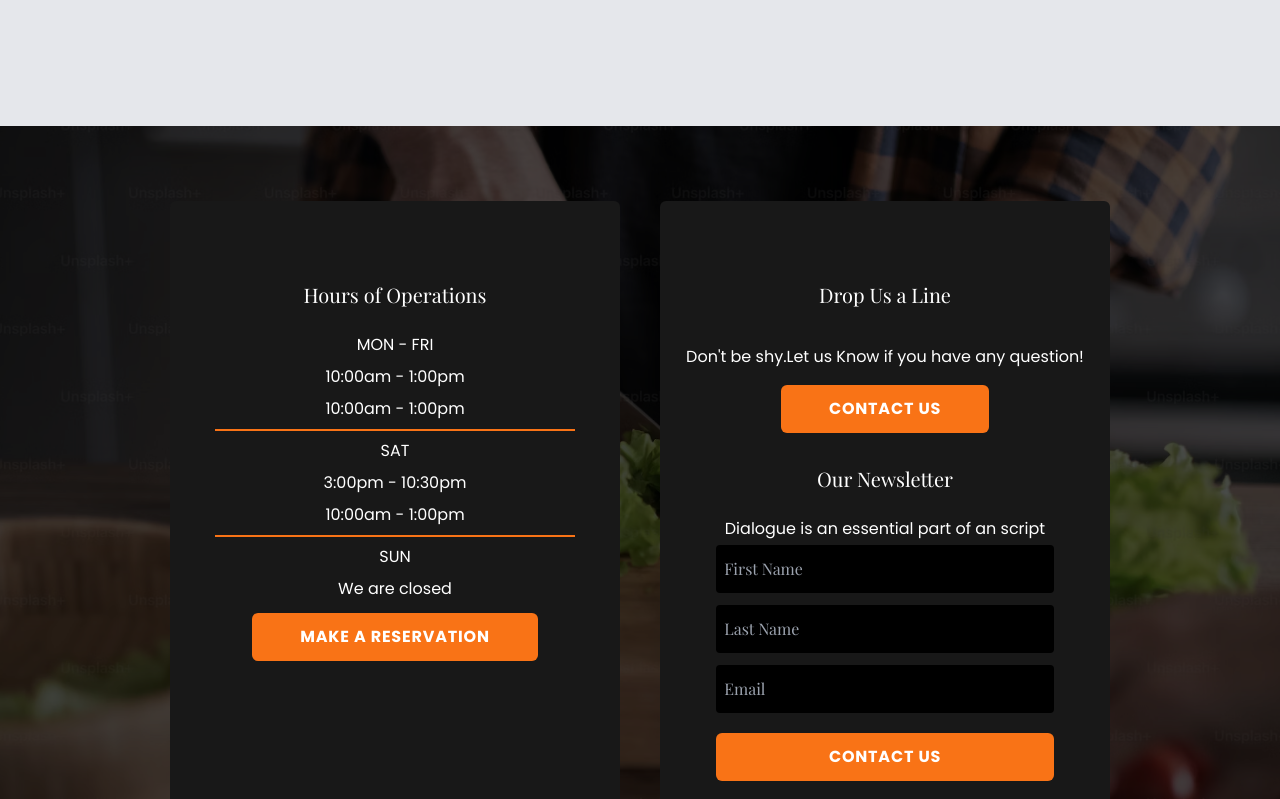
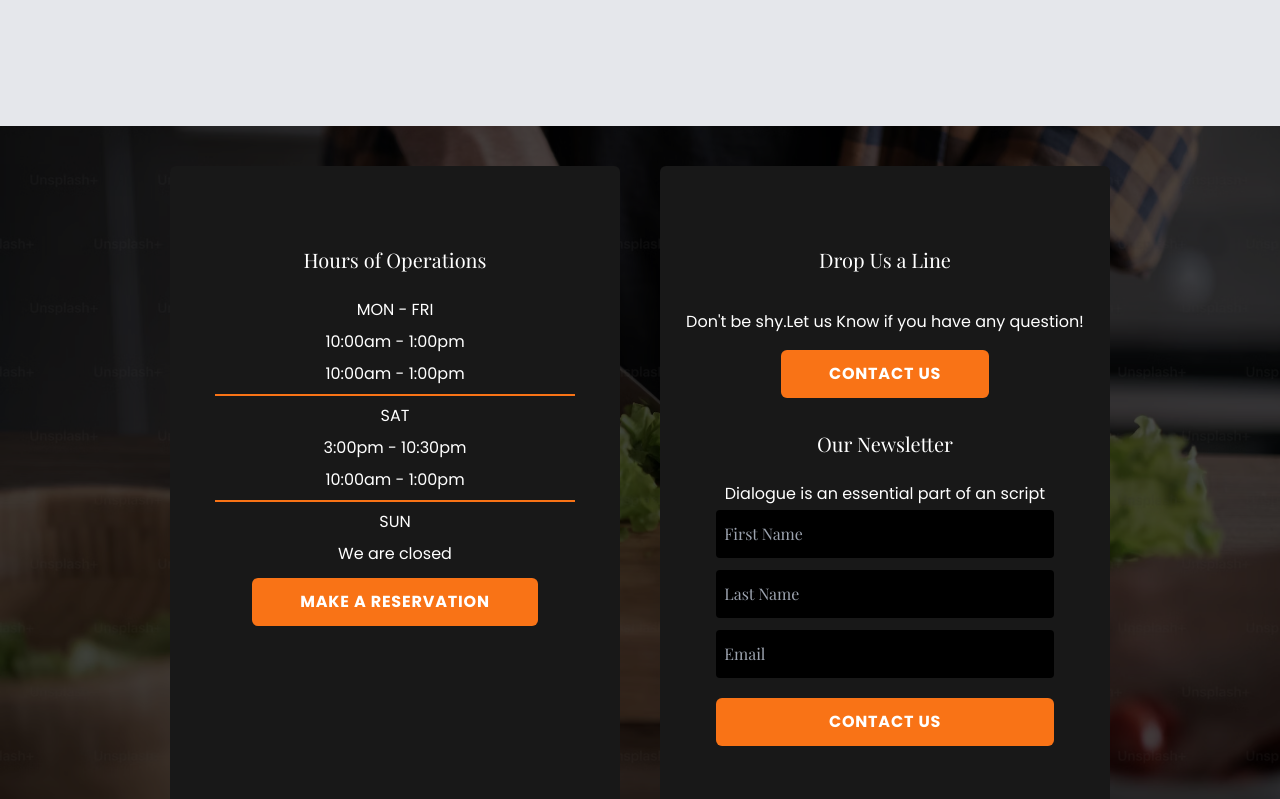
Before and after one commit to Sameerkhan344/Mxpertz-sameer, a React (Create React App) app: page / in a window 1280 px wide. Shown: the part 5701-6500 px from the top of the page. Built offline with nearby package versions, Linux system fonts and the light colour scheme.

Commit message:
first commit

```diff
--- a/src/components/Contact.js
+++ b/src/components/Contact.js
@@ -7,8 +7,8 @@ import { FaGooglePlusG } from "react-icons/fa";
 const Contact = () => {
   return (
     <>
-      <div className="relative min-h-screen  bg-[url('../public/Assets/hero.avif')] bg-cover bg-center bg-no-repeat w-full bg-black-900 text-white overflow-hidden">
-        <div className="min-h-screen bg-black/70 flex items-center justify-center gap-32 max-md:gap-10 max-md:flex-col max-md:py-10 md:gap-10 md:flex-row md:py-10 ">
+      <div className="relative h-fit  bg-[url('../public/Assets/hero.avif')] bg-cover bg-center bg-no-repeat w-full bg-black-900 text-white overflow-hidden">
+        <div className="bg-black/70 flex  justify-center gap-32 max-md:gap-10 max-md:flex-col max-md:py-10 md:gap-10 md:flex-row md:py-10 ">
           <div className="leftCard w-[450px] h-[650px] rounded-md font-Playfair flex bg-[#181818] flex-col items-center text-center pt-20 leading-loose">
             <h1 className="text-xl pb-5">Hours of Operations</h1>
             <div className="font-Poppins">
```
